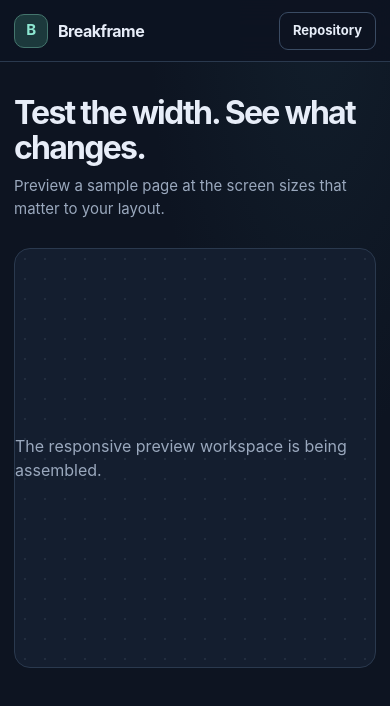
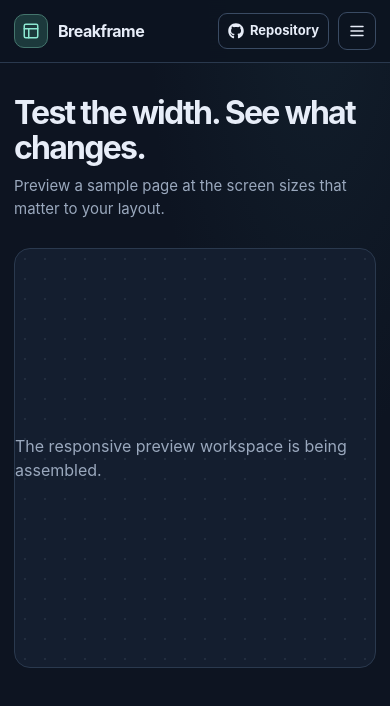
Before and after one commit to a2rp/responsive-breakpoint-preview, a React (Vite) app: page / in a window 390 px wide. Shown: the top 706 px of the page. Built offline with nearby package versions, Linux system fonts and the light colour scheme.

Commit message:
feat: add responsive repository navigation

```diff
--- a/src/App.jsx
+++ b/src/App.jsx
@@ -1,23 +1,9 @@
 import styles from "./App.module.css";
+import SiteHeader from "./components/siteHeader/index.jsx";
 
 const App = () => (
     <div className={styles.appShell}>
-        <header className={styles.header}>
-            <a className={styles.brand} href="#top" aria-label="Breakframe home">
-                <span className={styles.brandMark} aria-hidden="true">
-                    B
-                </span>
-                <span>Breakframe</span>
-            </a>
-            <a
-                className={styles.repositoryLink}
-                href="https://github.com/a2rp/responsive-breakpoint-preview"
-                target="_blank"
-                rel="noreferrer"
-            >
-                Repository
-            </a>
-        </header>
+        <SiteHeader />
         <main className={styles.pageContent} id="top">
             <section className={styles.introduction}>
                 <h1>Test the width. See what changes.</h1>
--- a/src/App.module.css
+++ b/src/App.module.css
@@ -4,61 +4,6 @@
         radial-gradient(ellipse at 82% 0, rgb(39 75 88 / 18%), transparent 38%),
         var(--canvas);
     color: var(--ink);
-
-    .header {
-        position: fixed;
-        z-index: 20;
-        top: 0;
-        right: 0;
-        left: 0;
-        display: flex;
-        height: 68px;
-        align-items: center;
-        justify-content: space-between;
-        border-bottom: 1px solid var(--border);
-        background: rgb(13 20 33 / 94%);
-        padding: 0 clamp(18px, 4vw, 64px);
-        backdrop-filter: blur(16px);
-
-        .brand {
-            display: inline-flex;
-            align-items: center;
-            gap: 10px;
-            font-size: 16px;
-            font-weight: 750;
-            letter-spacing: -0.03em;
-        }
-
-    .brandMark {
-            display: grid;
-            width: 34px;
-            height: 34px;
-            place-items: center;
-            border: 1px solid #44756d;
-            border-radius: 10px;
-            background: #1c393c;
-            color: var(--accent);
-            font-size: 15px;
-        }
-
-    .repositoryLink {
-            display: inline-flex;
-            min-height: 38px;
-            align-items: center;
-            border: 1px solid var(--border-bright);
-            border-radius: 9px;
-            padding: 0 13px;
-            color: var(--ink);
-            font-size: 13px;
-            font-weight: 650;
-            transition: border-color 140ms ease, box-shadow 140ms ease;
-
-            &:hover {
-                border-color: var(--accent);
-                box-shadow: 0 0 0 2px rgb(141 231 209 / 12%);
-            }
-        }
-    }
 
     .pageContent {
         width: min(1380px, 100% - 48px);
@@ -101,15 +46,5 @@
             width: calc(100% - 28px);
             padding-top: 96px;
         }
-
-        .header {
-            height: 62px;
-            padding-inline: 14px;
-        }
-
-        .repositoryLink {
-            min-height: 36px;
-            padding-inline: 10px;
-        }
     }
 }
--- /dev/null
+++ b/src/components/siteHeader/index.jsx
@@ -0,0 +1,85 @@
+import { useEffect, useRef, useState } from "react";
+import { FaGithub } from "react-icons/fa6";
+import { LuPanelsTopLeft, LuMenu, LuX } from "react-icons/lu";
+import styles from "./styles.module.css";
+
+const navigation = [
+    { label: "Preview", href: "#preview" },
+    { label: "Sizes", href: "#sizes" },
+    { label: "Guide", href: "#guide" },
+];
+
+const SiteHeader = () => {
+    const [menuOpen, setMenuOpen] = useState(false);
+    const headerRef = useRef(null);
+
+    useEffect(() => {
+        const handlePointerDown = (event) => {
+            if (!headerRef.current?.contains(event.target)) {
+                setMenuOpen(false);
+            }
+        };
+        const handleKeyDown = (event) => {
+            if (event.key === "Escape") {
+                setMenuOpen(false);
+            }
+        };
+
+        document.addEventListener("pointerdown", handlePointerDown);
+        document.addEventListener("keydown", handleKeyDown);
+
+        return () => {
+            document.removeEventListener("pointerdown", handlePointerDown);
+            document.removeEventListener("keydown", handleKeyDown);
+        };
+    }, []);
+
+    const closeMenu = () => setMenuOpen(false);
+
+    return (
+        <header className={styles.siteHeader} ref={headerRef}>
+            <div className={styles.headerInner}>
+                <a className={styles.brand} href="#top" onClick={closeMenu}>
+                    <span className={styles.brandMark} aria-hidden="true">
+                        <LuPanelsTopLeft />
+                    </span>
+                    <span>Breakframe</span>
+                </a>
+                <nav
+                    className={`${styles.navigation} ${menuOpen ? styles.navigationOpen : ""}`}
+                    id="main-navigation"
+                    aria-label="Main navigation"
+                >
+                    {navigation.map((item) => (
+                        <a key={item.href} href={item.href} onClick={closeMenu}>
+                            {item.label}
+                        </a>
+                    ))}
+                </nav>
+                <div className={styles.headerActions}>
+                    <a
+                        className={styles.repositoryLink}
+                        href="https://github.com/a2rp/responsive-breakpoint-preview"
+                        target="_blank"
+                        rel="noreferrer"
+                    >
+                        <FaGithub aria-hidden="true" />
+                        <span>Repository</span>
+                    </a>
+                    <button
+                        className={styles.menuButton}
+                        type="button"
+                        aria-label={menuOpen ? "Close navigation" : "Open navigation"}
+                        aria-expanded={menuOpen}
+                        aria-controls="main-navigation"
+                        onClick={() => setMenuOpen((open) => !open)}
+                    >
+                        {menuOpen ? <LuX aria-hidden="true" /> : <LuMenu aria-hidden="true" />}
+                    </button>
+                </div>
+            </div>
+        </header>
+    );
+};
+
+export default SiteHeader;
--- /dev/null
+++ b/src/components/siteHeader/styles.module.css
@@ -0,0 +1,153 @@
+.siteHeader {
+    position: fixed;
+    z-index: 30;
+    top: 0;
+    right: 0;
+    left: 0;
+    border-bottom: 1px solid var(--border);
+    background: rgb(13 20 33 / 96%);
+    backdrop-filter: blur(16px);
+
+    .headerInner {
+        display: grid;
+        width: min(1380px, 100% - 48px);
+        height: 68px;
+        grid-template-columns: 1fr auto 1fr;
+        align-items: center;
+        margin: 0 auto;
+    }
+
+    .brand {
+        display: inline-flex;
+        width: fit-content;
+        align-items: center;
+        gap: 10px;
+        font-size: 16px;
+        font-weight: 750;
+        letter-spacing: -0.03em;
+    }
+
+    .brandMark {
+        display: grid;
+        width: 34px;
+        height: 34px;
+        place-items: center;
+        border: 1px solid #44756d;
+        border-radius: 10px;
+        background: #1c393c;
+        color: var(--accent);
+
+        svg {
+            width: 18px;
+            height: 18px;
+        }
+    }
+
+    .navigation {
+        display: flex;
+        align-items: center;
+        gap: 30px;
+
+        a {
+            color: var(--muted);
+            font-size: 13px;
+            font-weight: 650;
+            transition: color 140ms ease;
+
+            &:hover {
+                color: var(--accent);
+            }
+        }
+    }
+
+    .headerActions {
+        display: flex;
+        align-items: center;
+        justify-content: flex-end;
+        gap: 9px;
+    }
+
+    .repositoryLink,
+    .menuButton {
+        display: inline-flex;
+        min-height: 38px;
+        align-items: center;
+        justify-content: center;
+        border: 1px solid var(--border-bright);
+        border-radius: 9px;
+        background: transparent;
+        color: var(--ink);
+        transition: border-color 140ms ease, box-shadow 140ms ease;
+
+        &:hover {
+            border-color: var(--accent);
+            box-shadow: 0 0 0 2px rgb(141 231 209 / 12%);
+        }
+    }
+
+    .repositoryLink {
+        gap: 8px;
+        padding: 0 12px;
+        font-size: 13px;
+        font-weight: 650;
+
+        svg {
+            width: 16px;
+            height: 16px;
+        }
+    }
+
+    .menuButton {
+        display: none;
+        width: 38px;
+
+        svg {
+            width: 18px;
+            height: 18px;
+        }
+    }
+
+    @media (max-width: 700px) {
+        .headerInner {
+            width: calc(100% - 28px);
+            height: 62px;
+            grid-template-columns: 1fr auto;
+        }
+
+        .navigation {
+            position: absolute;
+            top: calc(100% + 8px);
+            right: 14px;
+            left: 14px;
+            display: none;
+            align-items: stretch;
+            gap: 0;
+            border: 1px solid var(--border-bright);
+            border-radius: 12px;
+            background: var(--panel);
+            padding: 6px;
+            box-shadow: 0 14px 40px rgb(0 0 0 / 30%);
+
+            a {
+                min-height: 44px;
+                align-content: center;
+                border-radius: 8px;
+                padding: 0 12px;
+            }
+        }
+
+        .navigationOpen {
+            display: grid;
+        }
+
+        .menuButton {
+            display: inline-flex;
+        }
+
+        .repositoryLink {
+            min-height: 36px;
+            gap: 6px;
+            padding-inline: 9px;
+        }
+    }
+}
```
